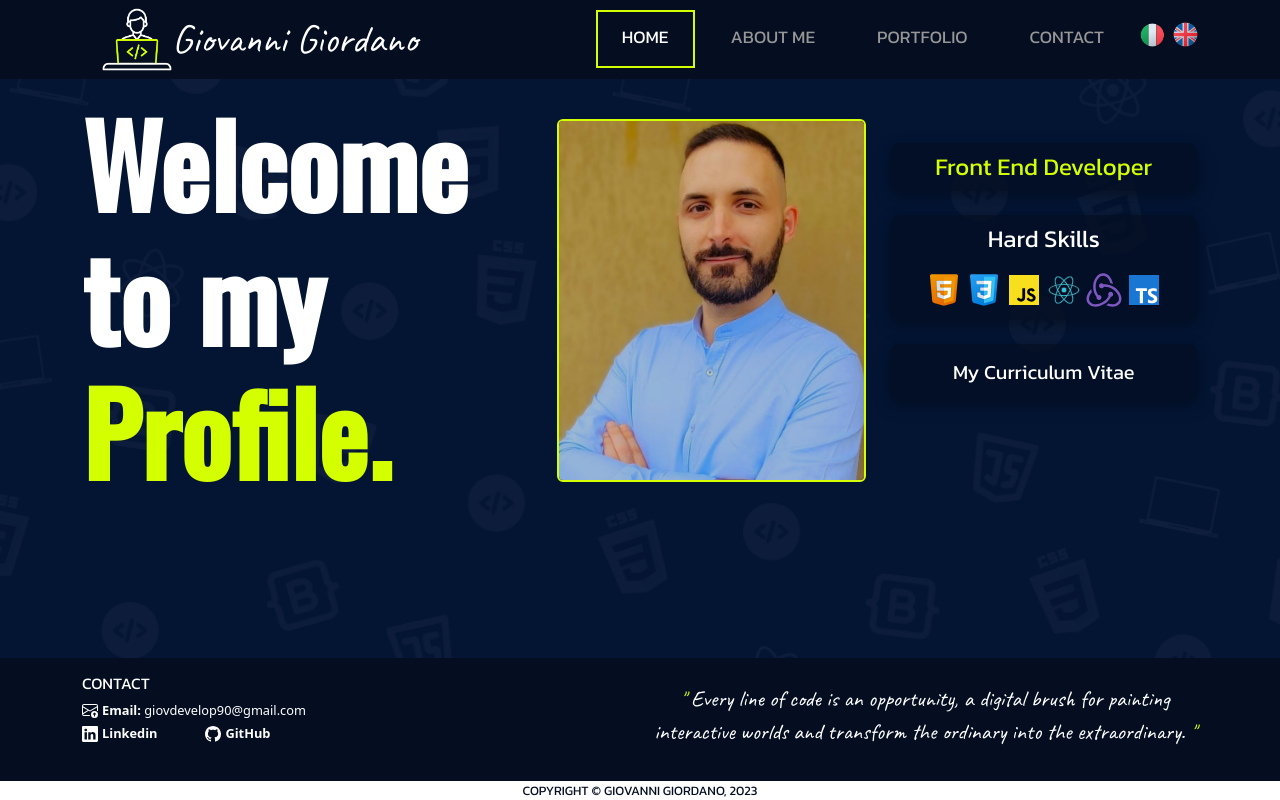
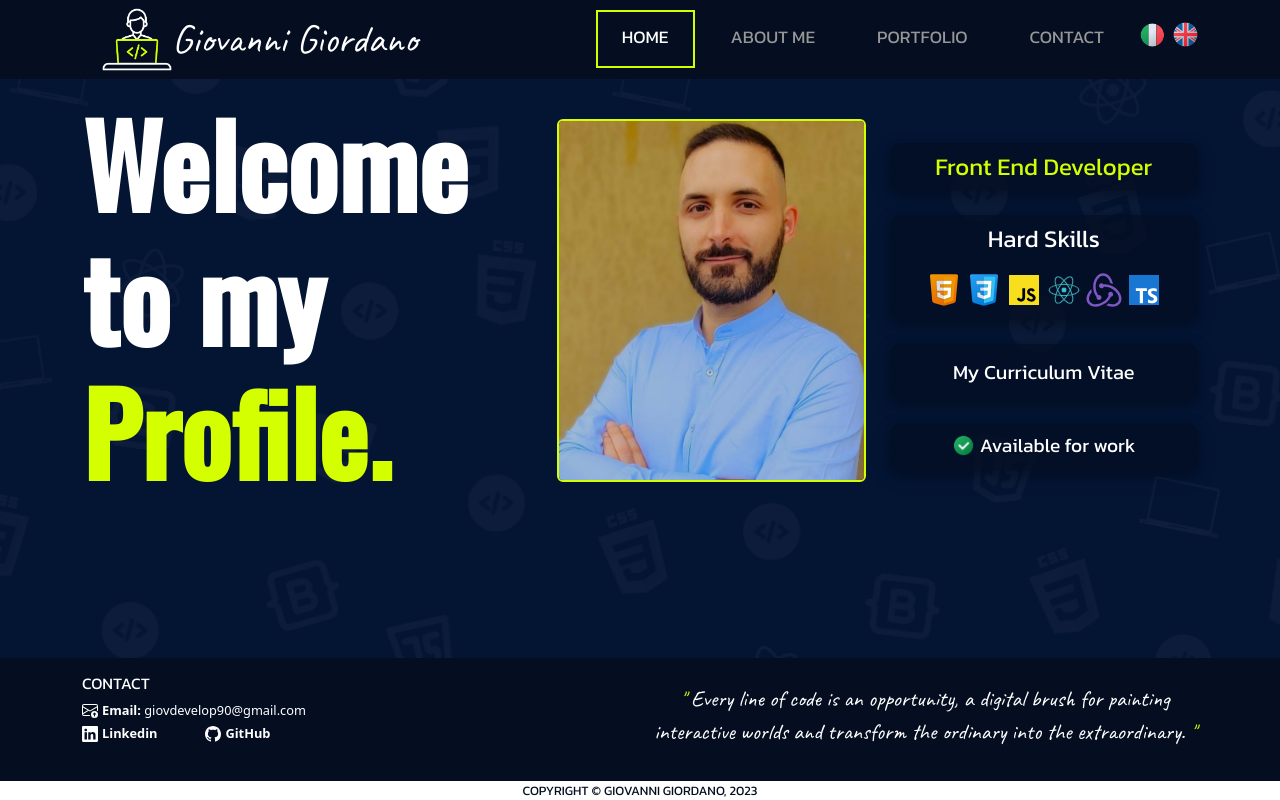
Before and after one commit to giovgio90/portfolio-react, a React (Create React App) app: page / in a window 1280 px wide. Built offline with nearby package versions, Linux system fonts and the light colour scheme.

Commit message:
Finale update

```diff
--- a/src/components/HomePage.jsx
+++ b/src/components/HomePage.jsx
@@ -1,4 +1,5 @@
 import Photo from "../assets/photo.jpeg";
+import Active from "../assets/Active.png";
 import { motion } from "framer-motion";
 import { Button, Card, Col, Container, Row } from "react-bootstrap";
 import Navigation from "./Navigation";
@@ -57,7 +58,7 @@ const HomePage = () => {
               <motion.span
                 className="homepage-title"
                 variants={wordAnimation}
-                style={{ fontSize: t("Welcome") === "Benvenuti" ? "5.8rem" : "" }}
+                style={{ fontSize: t("Welcome") === "Benvenuti" ? "5.7rem" : "" }}
               >
                 {t("Welcome")}
               </motion.span>{" "}
@@ -284,6 +285,14 @@ const HomePage = () => {
                         <h5 className="mb-0">{t("My Curriculum Vitae")}</h5>
                       </Button>
                     </div>
+                    <div className="text mt-4">
+                      <h4
+                        className="mb-0 "
+                        style={{ color: "white", fontFamily: "Kanit, sans-serif", fontSize: "1.2rem" }}
+                      >
+                        <img src={Active} alt="Active" width="23px" className="mb-1" /> {t("Available for work")}
+                      </h4>
+                    </div>
                   </div>
                 </Col>
               </Row>
--- a/src/i18n/i18n.js
+++ b/src/i18n/i18n.js
@@ -81,7 +81,7 @@ i18n.use(initReactI18next).init({
         "CONTACT ME": "CONTATTAMI",
 
         "If you are interested in collaboration, have questions, or would like to discuss job opportunities, please feel free to contact me!":
-          "Se siete interessati a una collaborazione, avete domande o volete discutere di opportunità di lavoro, contattami ai seguenti indirizzi!",
+          "Se sei interessato/a ad una collaborazione, hai domande o vuoi discutere di opportunità di lavoro, contattami ai seguenti indirizzi!",
 
         "Or send me a message and I will get back to you as soon as possible":
           "Oppure mandami un messaggio e ti risponderò il prima possibile",
@@ -96,6 +96,7 @@ i18n.use(initReactI18next).init({
         "Insert your message": "Inserisci il tuo messaggio",
         "Insert your email": "Inserisci la tua email",
         "Insert your name": "Inserisci il tuo nome",
+        "Available for work": "Disponibile lavorativamente",
       },
     },
   },
```
Also changed, not shown: src/assets/Active.png (added).
